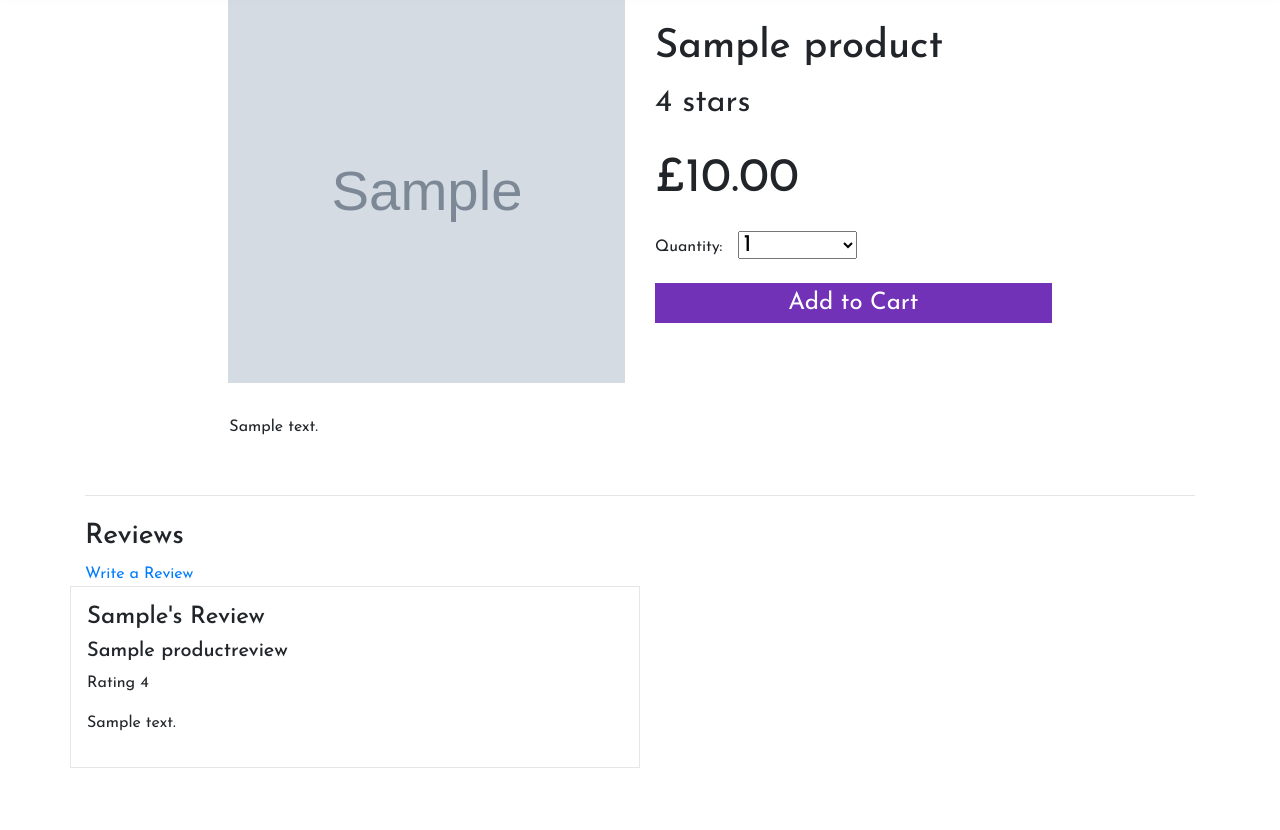
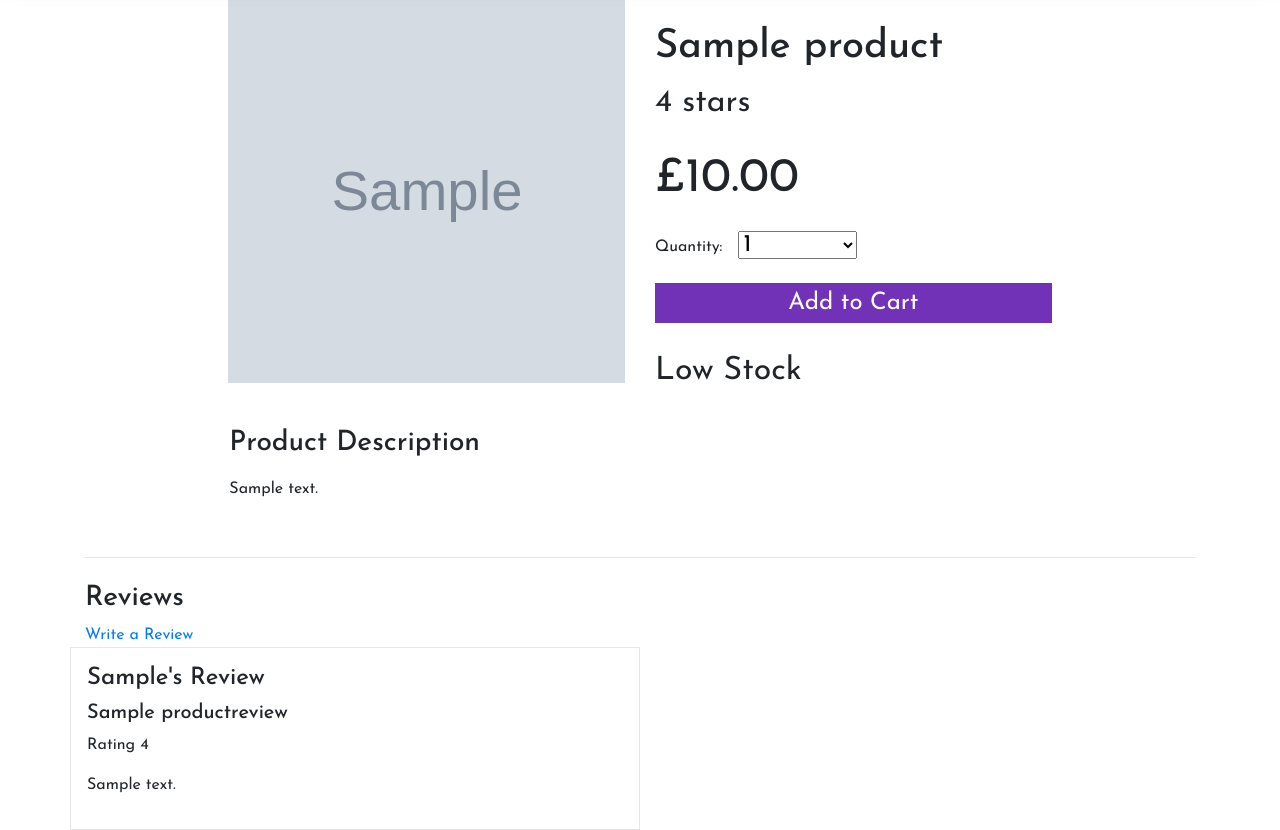
Before and after one commit to Code-Institute-Submissions/fourth-milestone-project-1, a Django app: a page that uses shop/templates/shop/product_details.html in a window 1280 px wide. Shown: the part 289-1119 px from the top of the page. Before the commit the page ends 1057 px from the top, so only its background shows below. Run offline with Django 3.2, Linux system fonts and the light colour scheme; tables that the repository leaves empty hold one stand-in row (values such as "Sample post"); grey boxes marked "Sample" are stand-in pictures; some libraries are stand-ins or nearby versions.

Commit message:
Added stock messages to product details, plus stock 0 logic

```diff
--- a/shop/templates/shop/product_details.html
+++ b/shop/templates/shop/product_details.html
@@ -28,6 +28,7 @@
                 <p class="larger-font">{{ product.rating|floatformat }} stars</p>
                 <p class="much-larger-font">£{{ product.price }}</p>
             </div>
+                {% if product.stock > 0 %}
                 <div class="mt-2">
                     <form action="{% url 'add_to_cart' product.id %}" method="POST">
                         {% csrf_token %}
@@ -40,8 +41,17 @@
                         </button>
                     </form>
                 </div>
+                {% endif %}
+                {% if product.stock > 15 %}
+                    <p class="larger-font mt-4">In Stock</p>
+                {% elif product.stock > 0 %}
+                    <p class="larger-font mt-4">Low Stock</p>
+                {% else %}
+                    <p class="larger-font mt-4">Out of Stock</p>
+                {% endif %}
         </div>
         <div id="description-container" class="col-md-8 offset-lg-2">
+            <h3>Product Description</h3>
             {% if product.description|length > 600 %}
                 <div id="product-description-truncated">
                     <p>{{ product.description|truncatechars:"600"|linebreaks }}</p>
```
Lines whose indentation alone changed are shown as unchanged.
